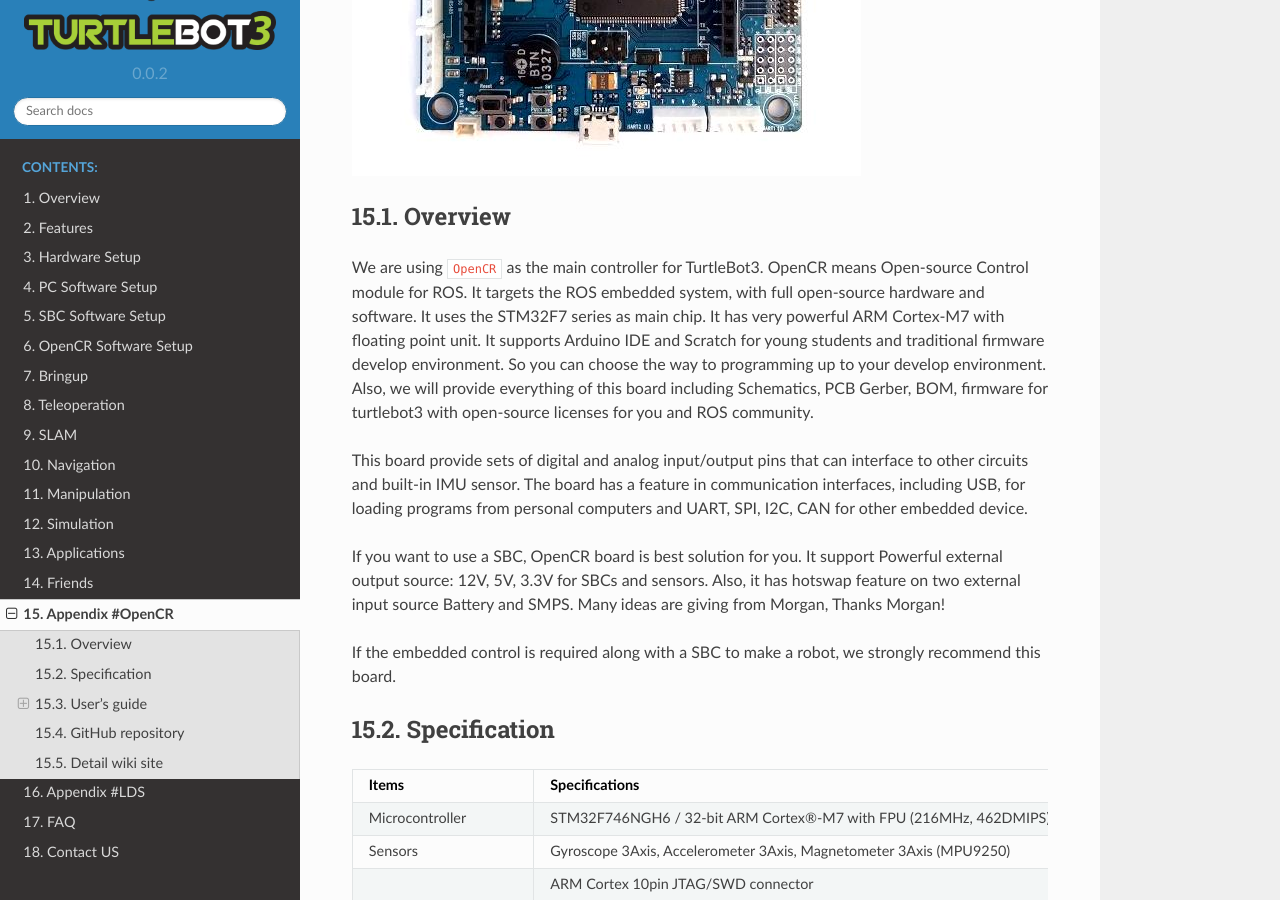
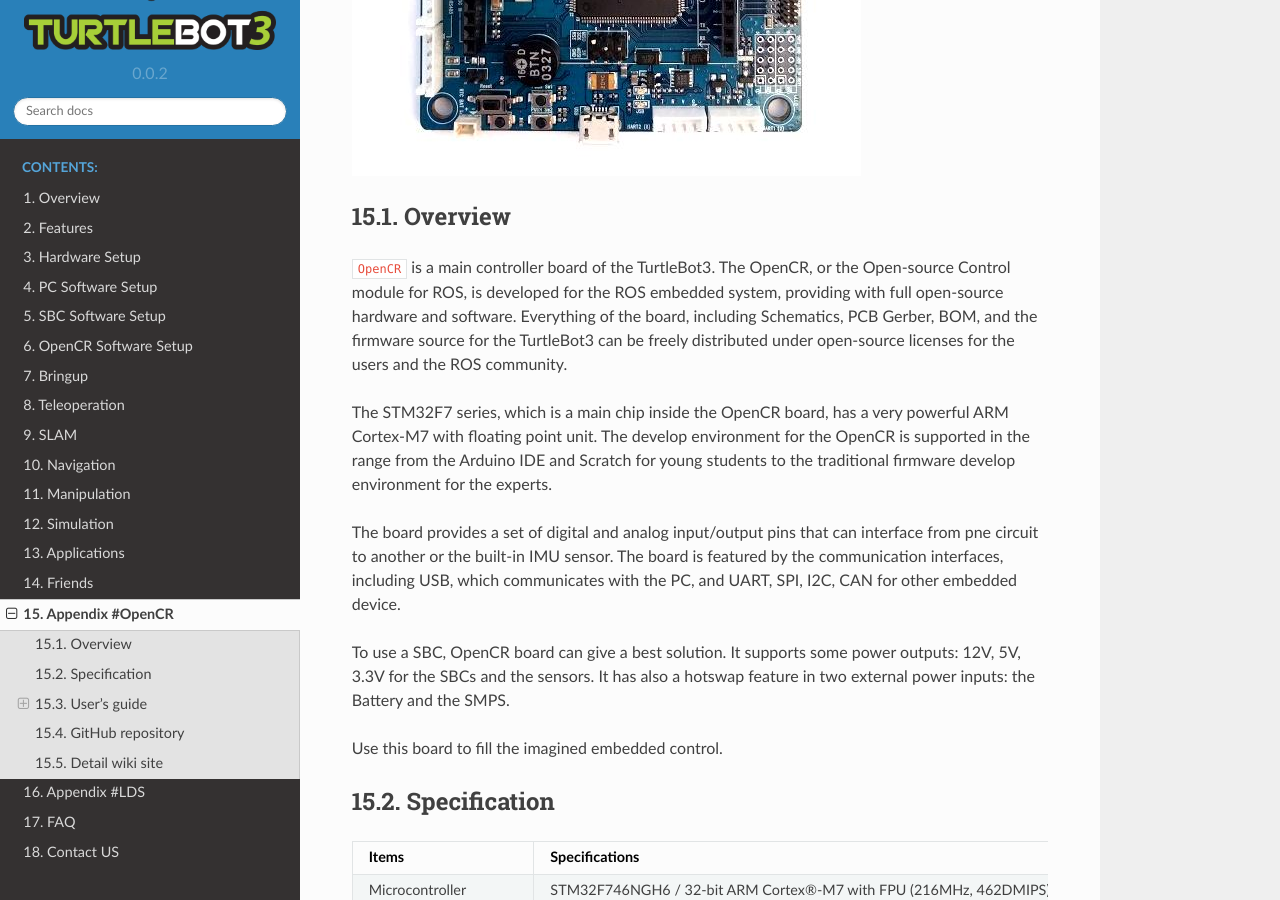
Before and after one commit to shivharis/turtlebot3_wiki, a Sphinx documentation site: the page built from docs/source/appendix_opencr.rst, in a window 1280 px wide and 900 px high, scrolled down 643 px. Built offline with Sphinx 7.4.7 and the Read the Docs theme 2.0.0, drawn with Linux system fonts in a browser that asks for light colours; some of the changed text lies outside the part shown.

Commit message:
Update appendix_opencr.rst

```diff
--- a/docs/source/appendix_opencr.rst
+++ b/docs/source/appendix_opencr.rst
@@ -6,13 +6,15 @@
 Overview
 --------
 
-We are using ``OpenCR`` as the main controller for TurtleBot3. OpenCR means Open-source Control module for ROS. It targets the ROS embedded system, with full open-source hardware and software. It uses the STM32F7 series as main chip. It has very powerful ARM Cortex-M7 with floating point unit. It supports Arduino IDE and Scratch for young students and traditional firmware develop environment. So you can choose the way to programming up to your develop environment. Also, we will provide everything of this board including Schematics, PCB Gerber, BOM, firmware for turtlebot3 with open-source licenses for you and ROS community.
+``OpenCR`` is a main controller board of the TurtleBot3. The OpenCR, or the Open-source Control module for ROS, is developed for the ROS embedded system, providing with full open-source hardware and software. Everything of the board, including Schematics, PCB Gerber, BOM, and the firmware source for the TurtleBot3 can be freely distributed under open-source licenses for the users and the ROS community.
 
-This board provide sets of digital and analog input/output pins that can interface to other circuits and built-in IMU sensor. The board has a feature in communication interfaces, including USB, for loading programs from personal computers and UART, SPI, I2C, CAN for other embedded device.
+The STM32F7 series, which is a main chip inside the OpenCR board, has a very powerful ARM Cortex-M7 with floating point unit. The develop environment for the OpenCR is supported in the range from the Arduino IDE and Scratch for young students to the traditional firmware develop environment for the experts.
 
-If you want to use a SBC, OpenCR board is best solution for you. It support Powerful external output source: 12V, 5V, 3.3V for SBCs and sensors. Also, it has hotswap feature on two external input source Battery and SMPS. Many ideas are giving from Morgan, Thanks Morgan!
+The board provides a set of digital and analog input/output pins that can interface from pne circuit to another or the built-in IMU sensor. The board is featured by the communication interfaces, including USB, which communicates with the PC, and UART, SPI, I2C, CAN for other embedded device.
 
-If the embedded control is required along with a SBC to make a robot, we strongly recommend this board.
+To use a SBC, OpenCR board can give a best solution. It supports some power outputs: 12V, 5V, 3.3V for the SBCs and the sensors. It has also a hotswap feature in two external power inputs: the Battery and the SMPS.
+
+Use this board to fill the imagined embedded control.
 
 Specification
 -------------
@@ -80,7 +82,7 @@
 User's guide
 ------------
 
-Turn on the serial_node package
+Run serial_node package
 ~~~~~~~~~~~~~~~~~~~~~~~~~~~~~~~
 
 .. code-block:: bash
```
